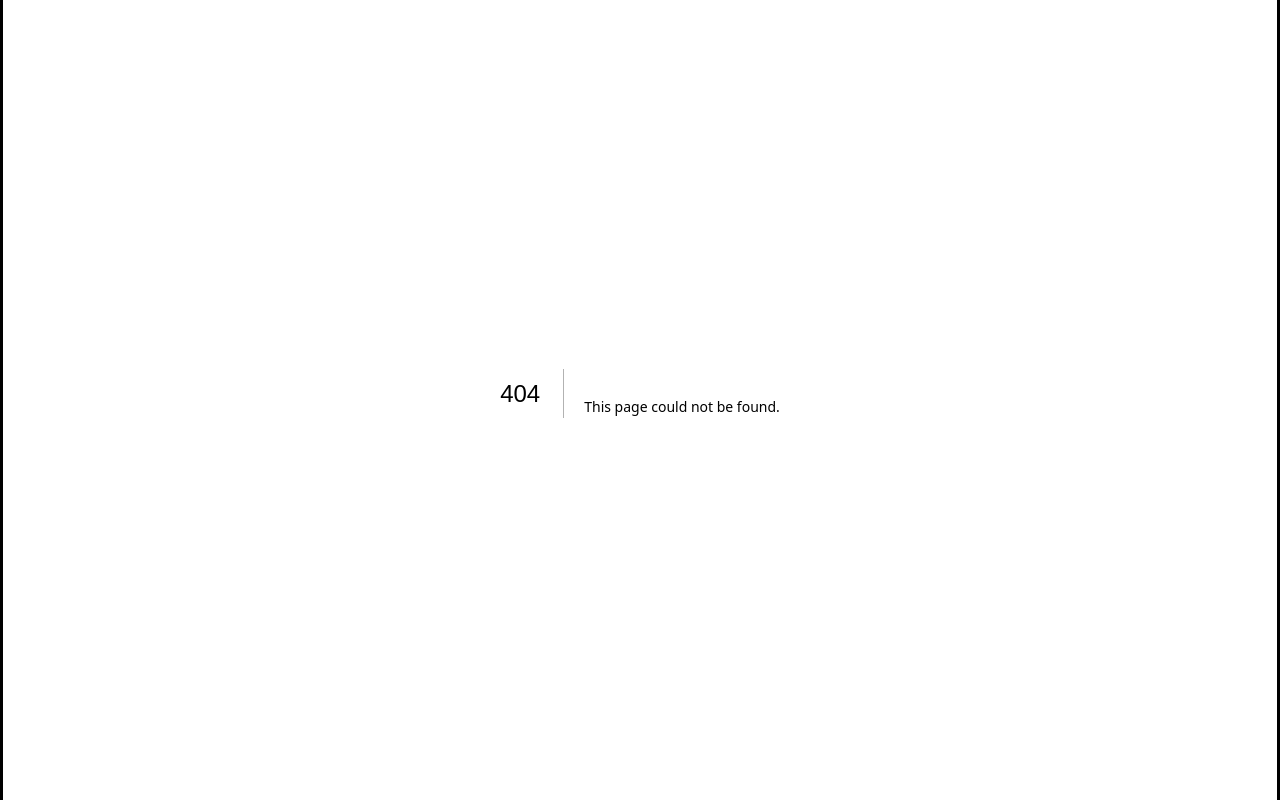
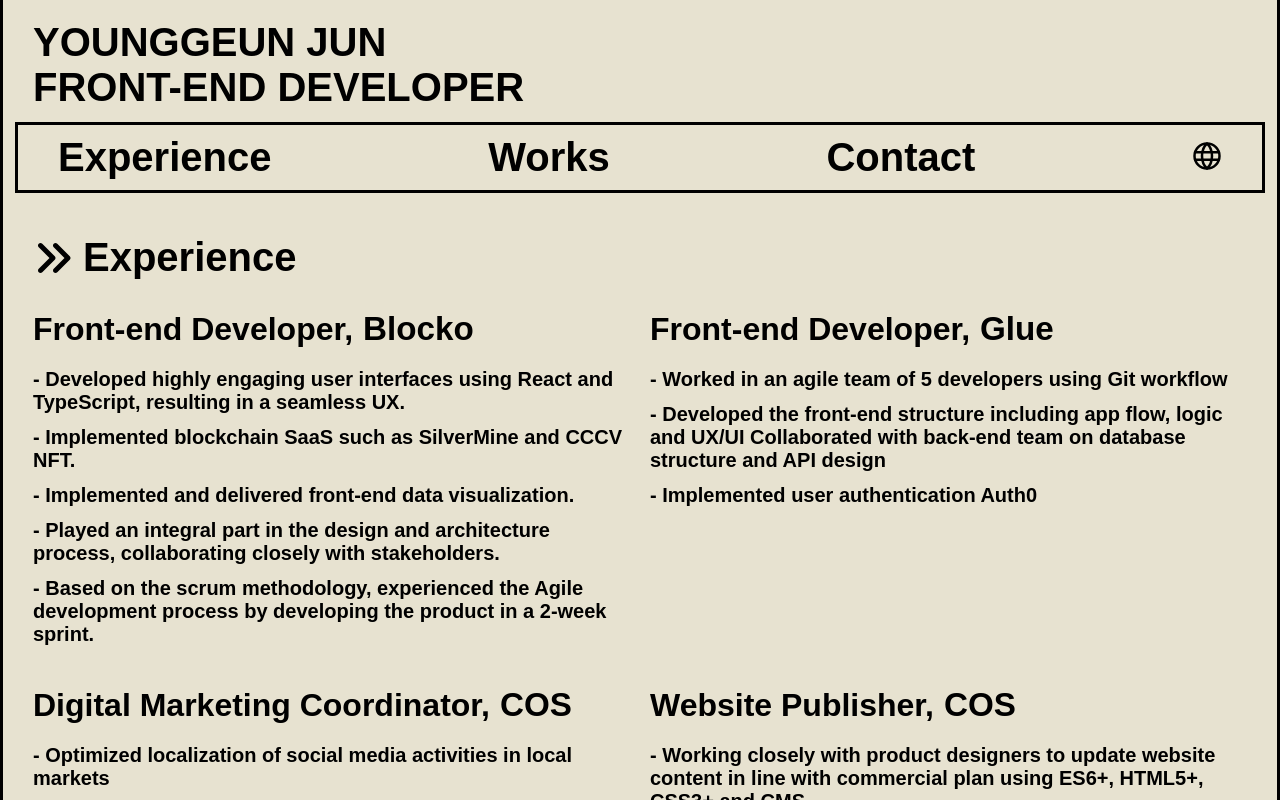
Before and after one commit to jayjunn/personal-app, a Next.js app: page /experience in a window 1280 px wide. Before the commit this address had no page. Shown: the top 800 px of the page. Built offline with nearby package versions, Linux system fonts and the light colour scheme.

Commit message:
feat: add paths

```diff
--- /dev/null
+++ b/src/app/experience/page.tsx
@@ -0,0 +1,10 @@
+import React from 'react';
+import Experience from '../../components/Experience';
+
+export default function page() {
+  return (
+    <>
+      <Experience />
+    </>
+  );
+}
--- a/src/app/layout.tsx
+++ b/src/app/layout.tsx
@@ -3,6 +3,7 @@ import { Open_Sans } from 'next/font/google';
 import './styles/globals.css';
 import styles from './styles/app.module.css';
 import { UserContextProvider } from '../context/userContext';
+import Header from '../components/Header';
 
 const sans = Open_Sans({ subsets: ['latin'] });
 
@@ -20,6 +21,7 @@ export default function RootLayout({
     <html lang="en">
       <body>
         <main className={styles.contents}>
+          <Header />
           <UserContextProvider> {children} </UserContextProvider>
         </main>
       </body>
--- a/src/app/page.tsx
+++ b/src/app/page.tsx
@@ -1,7 +1,6 @@
 'use client';
 
 import React from 'react';
-import Header from '../components/Header';
 import Profile from '../components/Profile';
 import Experience from '../components/Experience';
 import WorkList from '../components/WorkList';
@@ -9,7 +8,6 @@ import WorkList from '../components/WorkList';
 export default function page() {
   return (
     <>
-      <Header />
       <Profile />
       <Experience />
       <WorkList />
--- a/src/app/styles/Header.module.css
+++ b/src/app/styles/Header.module.css
@@ -9,7 +9,7 @@
   box-shadow: 6px 7px 68px -15px rgba(0, 0, 0, 0.75);
   -webkit-box-shadow: 6px 7px 68px -15px rgba(0, 0, 0, 0.75);
   -moz-box-shadow: 6px 7px 68px -15px rgba(0, 0, 0, 0.75);
-  left: 50%;
+  left: -10%;
   transform: rotate(-50%, -50%);
   background-color: #e7e2d0;
   z-index: 2;
@@ -90,6 +90,15 @@
   text-decoration: underline;
 }
 
+.ul {
+  display: flex;
+  align-items: center;
+  justify-content: space-between;
+  margin: 12px;
+  padding: 10px 40px;
+  border: 3px solid black;
+}
+
 @media screen and (max-width: 1023px) {
   /* 모바일 */
   .header {
--- a/src/components/Experience.tsx
+++ b/src/components/Experience.tsx
@@ -1,4 +1,6 @@
-import React, { useEffect, useState } from 'react';
+'use client';
+
+import React from 'react';
 import styles from '../app/styles/Experience.module.css';
 import anglesRight from '../../public/image/anglesRight.svg';
 import Image from 'next/image';
@@ -6,15 +8,10 @@ import { experienceData } from '../../data';
 import { useUserContext } from '../context/userContext';
 
 export default function Experience() {
-  const [isFolded, setIsFolded] = useState(false);
   const { isEnglish } = useUserContext();
 
   const handleExperienceClick = (company: string) => {
     document.getElementById(`${company.toLocaleLowerCase()}`)?.scrollIntoView({ behavior: 'smooth', block: 'start' });
-  };
-
-  const handleTitleClick = () => {
-    setIsFolded(!isFolded);
   };
 
   const languageSelector = (description: { en: string[]; kr: string[] }) => {
@@ -23,11 +20,11 @@ export default function Experience() {
 
   return (
     <section className={styles.container}>
-      <div className={styles.header} id="experiences" onClick={handleTitleClick}>
+      <div className={styles.header} id="experiences">
         <Image className={styles.arrow} src={anglesRight} alt="icon" width="40" height="40" />
         <h4 className={styles.title}>Experience</h4>
       </div>
-      <ul className={`${styles.experience__list} ${isFolded ? styles.folded : styles.open}`}>
+      <ul className={`${styles.experience__list} ${styles.open}`}>
         {experienceData.map(({ role, company, description }, index) => (
           <li className={styles.experience} key={index} onClick={() => handleExperienceClick(company)}>
             <div className={styles.experience__name}>
@@ -47,46 +44,3 @@ export default function Experience() {
     </section>
   );
 }
-
-const data = [
-  {
-    role: 'Font-end Developer',
-    company: 'Blocko',
-    description: [
-      'Developed highly engaging user interfaces using React and TypeScript, resulting in a seamless UX.',
-      'Implemented blockchain SaaS such as SilverMine and CCCV NFT.',
-      'Implemented and delivered front-end data visualization.',
-      'Played an integral part in the design and architecture process, collaborating closely with stakeholders.',
-      'Based on the scrum methodology, experienced the Agile development process by developing the product in a 2-week sprint.',
-    ],
-  },
-  {
-    role: 'Font-end Developer',
-    company: 'Glue',
-    description: [
-      ' Worked in an agile team of 5 developers using Git workflow 2021',
-      'Developed the front-end structure including app flow, logic and UX/UI Collaborated with back-end team on database structure and API design',
-      'Implemented user authentication Auth0',
-    ],
-  },
-  {
-    role: 'Digital Marketing Coordinator',
-    company: 'COS',
-    description: [
-      'Optimize localization of social media activities in local markets',
-      'Planned paid social, digital display advertising in line with commercial plan working with external agencies such as Google, Meta, Kakao and Naver.',
-      'Analyze social content including click through, conversion, traffic and report back results',
-      'Working closely with the digital experience team and launching the a/b test as a main key member of the project',
-    ],
-  },
-  {
-    role: 'Website Publisher',
-    company: 'COS',
-    description: [
-      'Working closely with product designers to update website content in line with commercial plan using ES6+, HTML5+, CSS3+ and CMS',
-      ' Launched and Contributed A/B test to improve UX/UI Web maintenance to ensure stability and accessibility on a global scale',
-      'Error tracking in Content Management System, identifying any issues',
-      'Build and execution of newsletter using CMS and Javascript sending out to communication send-outs to COS worldwide database',
-    ],
-  },
-];
--- a/src/components/Header.tsx
+++ b/src/components/Header.tsx
@@ -1,21 +1,24 @@
+'use client';
+
 import React, { useState } from 'react';
 import styles from '../app/styles/Header.module.css';
-import Image from 'next/image';
-import linkedin from '../../public/image/linkedin.svg';
-import github from '../../public/image/github.svg';
-import envelope from '../../public/image/envelope.svg';
 import Language from '../../public/image/language.svg';
-import Link from 'next/link';
 import { motion } from 'framer-motion';
 import { useUserContext } from '../context/userContext';
 import { profileData } from '../../data';
+import Image from 'next/image';
+import Link from 'next/link';
 
 const Header = () => {
   const [selectOn, setSelectOn] = useState(false);
   const { user, setUser, isEnglish } = useUserContext();
+
+  const profile = isEnglish ? profileData.en : profileData.kr;
+
   const handleLanguageButton = () => {
     setSelectOn(!selectOn);
   };
+
   const handleLanguageSelect = (type: string) => {
     const newUser = { ...user, language: type };
     localStorage.setItem('user', JSON.stringify(newUser));
@@ -23,48 +26,24 @@ const Header = () => {
     setSelectOn(false);
   };
 
-  const profile = isEnglish ? profileData.en : profileData.kr;
-
   return (
     <header>
       <section>
         <div className={styles.header}>
-          <h1 className={styles.first__name}>{profile.name}</h1>
-          <h1 className={styles.front}>FRONT-END DEVELOPER</h1>
+          <Link href={`/`}>
+            <h1 className={styles.first__name}>{profile.name}</h1>
+            <h1 className={styles.front}>FRONT-END DEVELOPER</h1>
+          </Link>
         </div>
       </section>
-      <section className={styles.second__header}>
-        <div className={styles.contact}>
-          <span className={styles.find__me}>FIND ME</span>
-        </div>
-        <div className={styles.find__arrows}>
-          <span> {`>>>>>>>>>>>>>>>>>>>>>>>>>>>>>>>>>`}</span>
-        </div>
-        <ul className={styles.socials}>
-          <li className={styles.social}>
-            <Link href="https://github.com/jayjunn">
-              <Image
-                className={styles.social}
-                src={github} //
-                alt="home"
-                width="40"
-                height="40"
-              />
-            </Link>
-          </li>
-          <li className={styles.social}>
-            <Link href="https://www.linkedin.com/in/younggeun">
-              <Image className={styles.social} src={linkedin} alt="home" width="40" height="40" />
-            </Link>
-          </li>
-          <li className={styles.email}>
-            <Link href="mailto:jayjunn@outlook.com">
-              <Image className={styles.social} src={envelope} alt="home" width="40" height="40" />
-            </Link>
-          </li>
+      <nav>
+        <ul className={styles.ul}>
+          <Link href={`/experience`}>Experience</Link>
+          <Link href={`/works`}>Works</Link>
+          <Link href={`/contact`}>Contact</Link>
           <li className={styles.language}>
             <button className={styles.language__icon} onClick={handleLanguageButton}>
-              <Image src={Language} alt="language" width="40" height="40" />
+              <Image src={Language} alt="language" width="30" height="30" />
             </button>
             {selectOn && (
               <motion.ul
@@ -89,7 +68,7 @@ const Header = () => {
             )}
           </li>
         </ul>
-      </section>
+      </nav>
     </header>
   );
 };
```
Also changed, not shown: src/app/sanity/[[...tool]]/page.tsx (deleted, +0 -19 lines), src/app/works/page.tsx (added, +10 -0 lines), src/components/ContactList.tsx (added, +43 -0 lines), src/components/WorkList.tsx (+5 -8 lines).
